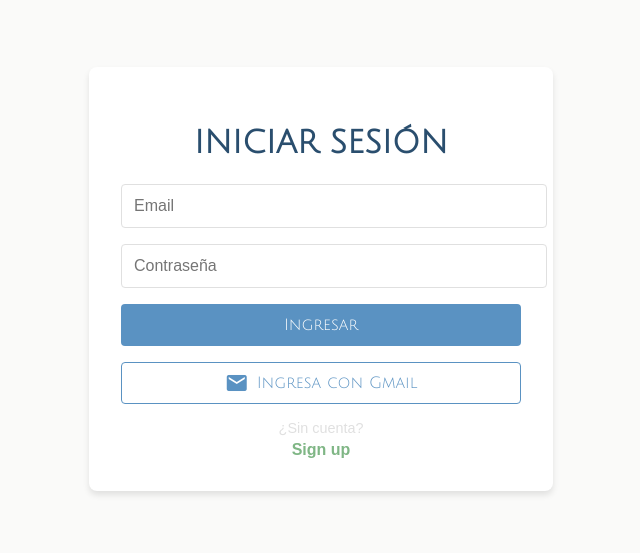
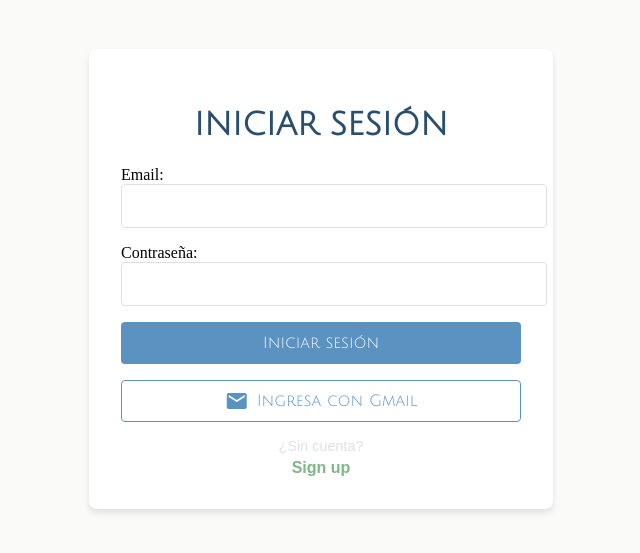
Before and after one commit to Zatt010/NeuroHealth, an Angular app: page /login in a window 1280 px wide. Shown: the part 129-682 px from the top of the page, without its empty margins (319-959 px from the left). Built offline with nearby package versions, Linux system fonts and the light colour scheme.

Commit message:
Arreglos en la autenticacion

```diff
--- a/src/app/auth.service.ts
+++ b/src/app/auth.service.ts
@@ -11,9 +11,13 @@ export class AuthService {
   constructor(private http: HttpClient) {}
 
   login(email: string, password: string): Observable<any> {
-    const body = { email, password };
-    const headers = new HttpHeaders({ 'Content-Type': 'application/json' });
+    const params = new URLSearchParams();
+    params.append('email', email);
+    params.append('contrasena', password);
 
-    return this.http.post(this.apiUrl, body, { headers });
+    const headers = new HttpHeaders({ 'Content-Type': 'application/x-www-form-urlencoded' });
+
+    return this.http.post(this.apiUrl, params.toString(), { headers });
   }
+
 }
--- a/src/app/pages/login/login.component.html
+++ b/src/app/pages/login/login.component.html
@@ -1,10 +1,25 @@
 <div class="login-container">
   <div class="login-form">
     <h2>INICIAR SESIÓN</h2>
-    <form (ngSubmit)="onSubmit()">
-      <input type="email" [(ngModel)]="email" name="email" placeholder="Email" required>
-      <input type="password" [(ngModel)]="password" name="password" placeholder="Contraseña" required>
-      <button type="submit">Ingresar</button>
+    <form (ngSubmit)="onSubmit()" #loginForm="ngForm">
+      <div *ngIf="errorMessage" class="error-message">
+        {{ errorMessage }}
+      </div>
+      <div>
+        <label for="email">Email:</label>
+        <input type="email" id="email" [(ngModel)]="email" name="email" required email>
+        <div *ngIf="loginForm.submitted && !email">
+          <span>El email es obligatorio.</span>
+        </div>
+      </div>
+      <div>
+        <label for="contrasena">Contraseña:</label>
+        <input type="password" id="contrasena" [(ngModel)]="contrasena" name="contrasena" required>
+        <div *ngIf="loginForm.submitted && !contrasena">
+          <span>La contraseña es obligatoria.</span>
+        </div>
+      </div>
+      <button type="submit" [disabled]="loginForm.invalid">Iniciar sesión</button>
     </form>
     <div class="google-login">
       <button>
--- a/src/app/pages/login/login.component.ts
+++ b/src/app/pages/login/login.component.ts
@@ -7,26 +7,32 @@ import { Router } from '@angular/router';
 @Component({
   selector: 'app-login',
   standalone: true,
-  imports: [CommonModule, NgFor, FormsModule, NgIf],
+  imports: [CommonModule, FormsModule],
   templateUrl: './login.component.html',
   styleUrls: ['./login.component.css']
 })
 
 export class LoginComponent {
   email: string = '';
-  password: string = '';
+  contrasena: string = '';
+  errorMessage: string = '';
 
   constructor(private authService: AuthService, private router: Router) {}
 
   onSubmit() {
-    this.authService.login(this.email, this.password).subscribe({
+
+    this.authService.login(this.email, this.contrasena).subscribe({
       next: (response) => {
         console.log('Login exitoso:', response);
         // localStorage.setItem('token', response.token);
         this.router.navigate(['/home']); // Redirige a otra página
       },
       error: (error) => {
-        console.error('Error de login:', error);
+        if (error.status === 401) {
+          this.errorMessage = 'Credenciales incorrectas. Por favor, intente de nuevo.';
+        } else {
+          this.errorMessage = 'Hubo un error. Intente nuevamente más tarde.';
+        }
       }
     });
   }
```
